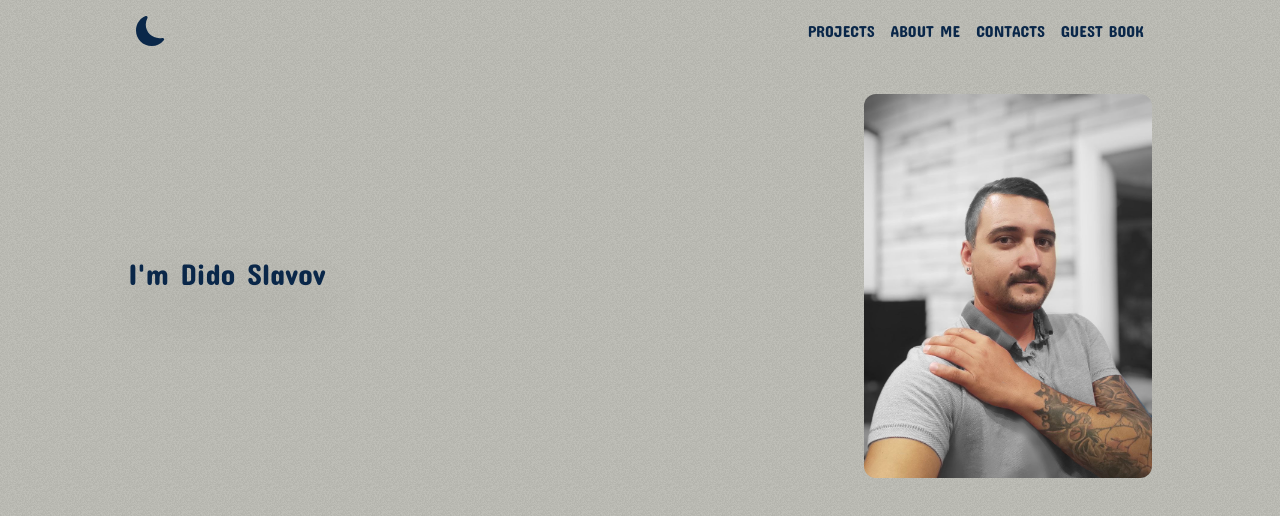
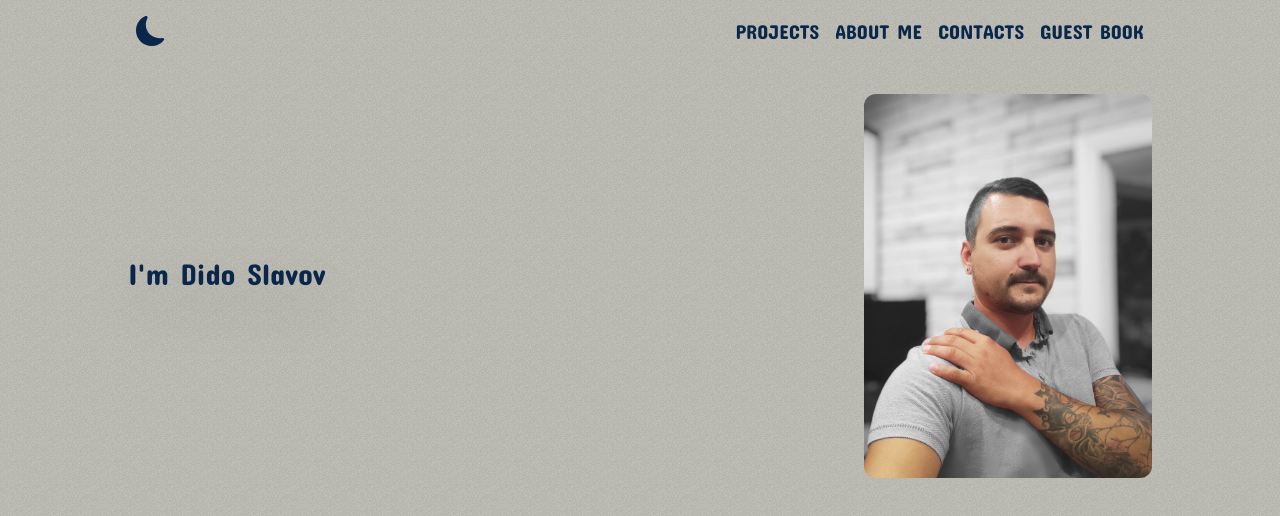
Before and after one commit to didoslavov/My-Portfolio, a Next.js app: page / in a window 1280 px wide. Shown: the top 516 px of the page. Built offline with nearby package versions, Linux system fonts and the light colour scheme.

Commit message:
move header in components folder

```diff
--- a/app/Header/Nav.tsx
+++ b/app/Components/Header/Nav.tsx
@@ -3,7 +3,7 @@ import React from 'react';
 const Nav = () => {
     return (
         <nav className={`w-full lg:flex lg:justify-end hidden md:flex md:justify-end`}>
-            <ul className="flex lg:justify-end text-md uppercase justify-around gap-4 text-oxford-blue dark:text-timberwolf">
+            <ul className="flex lg:justify-end text-xl uppercase justify-around gap-4 text-oxford-blue dark:text-timberwolf">
                 <li>
                     <a href="#">Projects</a>
                 </li>
--- a/app/layout.tsx
+++ b/app/layout.tsx
@@ -1,7 +1,7 @@
 import type { Metadata } from 'next';
 import { Concert_One } from 'next/font/google';
 import './globals.css';
-import Header from './Header/Header';
+import Header from './Components/Header/Header';
 
 const concertOne = Concert_One({ weight: '400', subsets: ['latin'] });
 
```
Also changed, not shown: app/Components/Header/Header.tsx (renamed from app/Header/Header.tsx), app/Components/Header/Mobile/MobileButton.tsx (renamed from app/Header/Mobile/MobileButton.tsx), app/Components/Header/Mobile/MobileImage.tsx (renamed from app/Header/Mobile/MobileImage.tsx), app/Components/Header/Mobile/MobileNavMenu.tsx (renamed from app/Header/Mobile/MobileNavMenu.tsx), app/Components/Header/ThemeButton.tsx (renamed from app/Header/ThemeButton.tsx).
